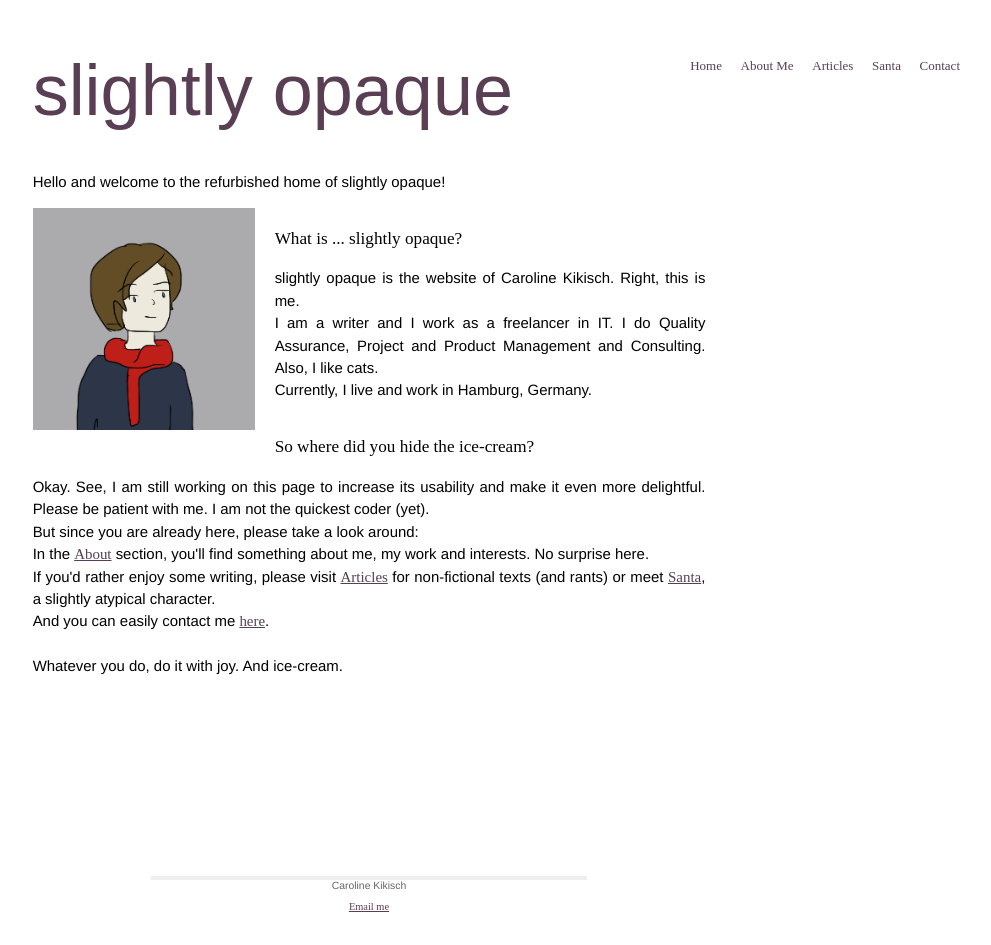
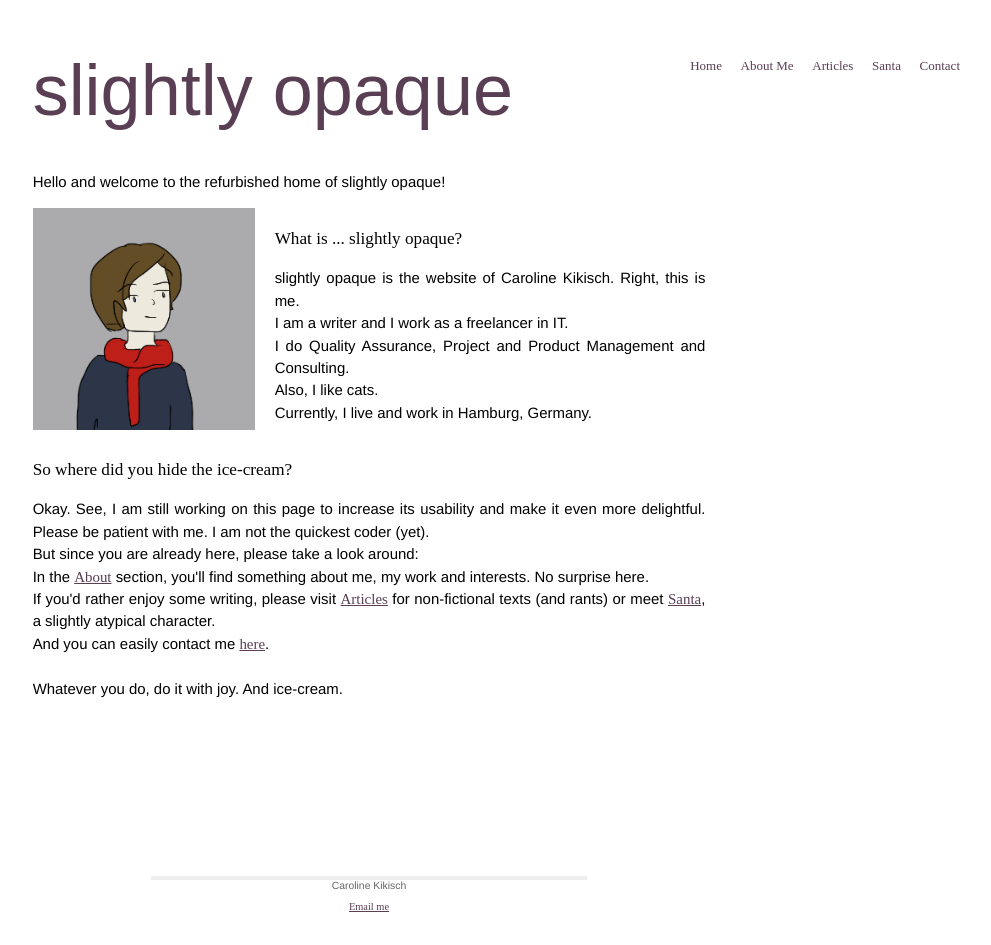
Before and after one commit to slightlyopaque/slightlyopaque_old.github.io, a Jekyll site: the page built from index.html, in a window 1280 px wide. Shown: the whole page, without its empty margins (271-1262 px from the left). Built offline with Jekyll 4.4.1, drawn with Linux system fonts in a browser that asks for light colours; Markdown is read by kramdown in place of the engine named in the settings.

Commit message:
small changes

```diff
--- a/About.html
+++ b/About.html
@@ -46,7 +46,7 @@ title: about
 		<li>... you need Quality Assurance or some kind of Project or Product Management for your running or upcoming project</li>
 		<li>... you don't know exactly what you need but probably a bit of everything</li>
 		<li>... you have a promising idea and want me on board</li>
-		<li>... you want to publish my upcoming book / shortstory / an article</li>
+		<li>... you want to publish my upcoming book / short story / an article</li>
 		<li>... you just like my profile</li>
 	</ul>
 	<p>I am always interested in talking to new people - be they potential colleagues, clients, freelancers or friends.<br>
--- a/_layouts/default.html
+++ b/_layouts/default.html
@@ -49,7 +49,7 @@
 
           <footer class="footer">
 			<id="name">Caroline Kikisch<br>
-			<a href="mailto:hush@slightlyopaque.net"> <p id="email">Email me</p></a>
+			<a href="mailto:hush@slightlyopaque.net" id="email"> <p>Email me</p></a>
 		  </footer>
     </body>
 </html>
--- a/index.html
+++ b/index.html
@@ -13,7 +13,9 @@ title: slightly opaque ... home
 
 <p>
 	slightly opaque is the website of Caroline Kikisch. Right, this is me. <br>
-	I am a writer and I work as a freelancer in IT. I do Quality Assurance, Project and Product Management and Consulting. Also, I like cats.<br>
+	I am a writer and I work as a freelancer in IT. <br>
+	I do Quality Assurance, Project and Product Management and Consulting. <br>
+	Also, I like cats.<br>
 	Currently, I live and work in Hamburg, Germany. </p>
 
 <h1>So where did you hide the ice-cream?</h1>
```
